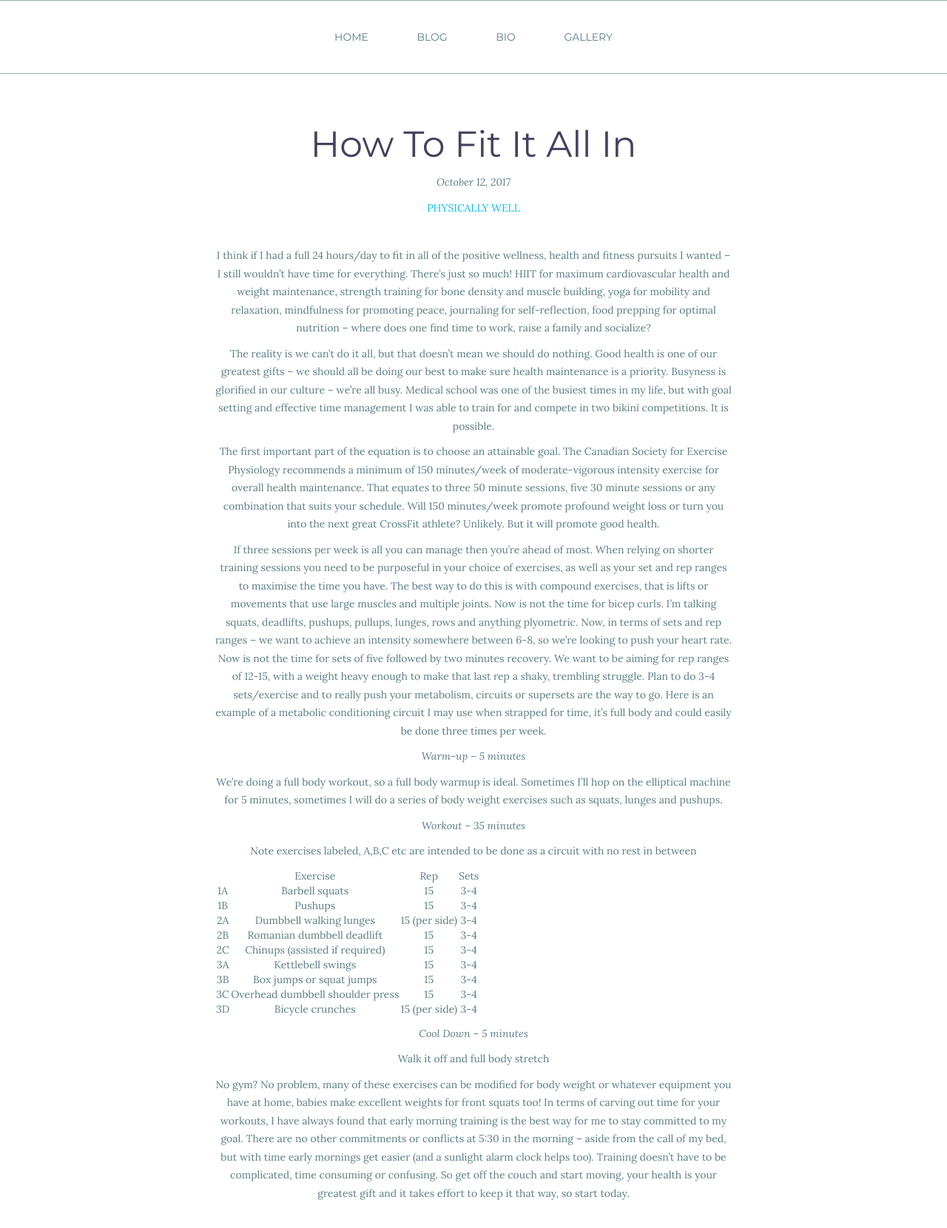
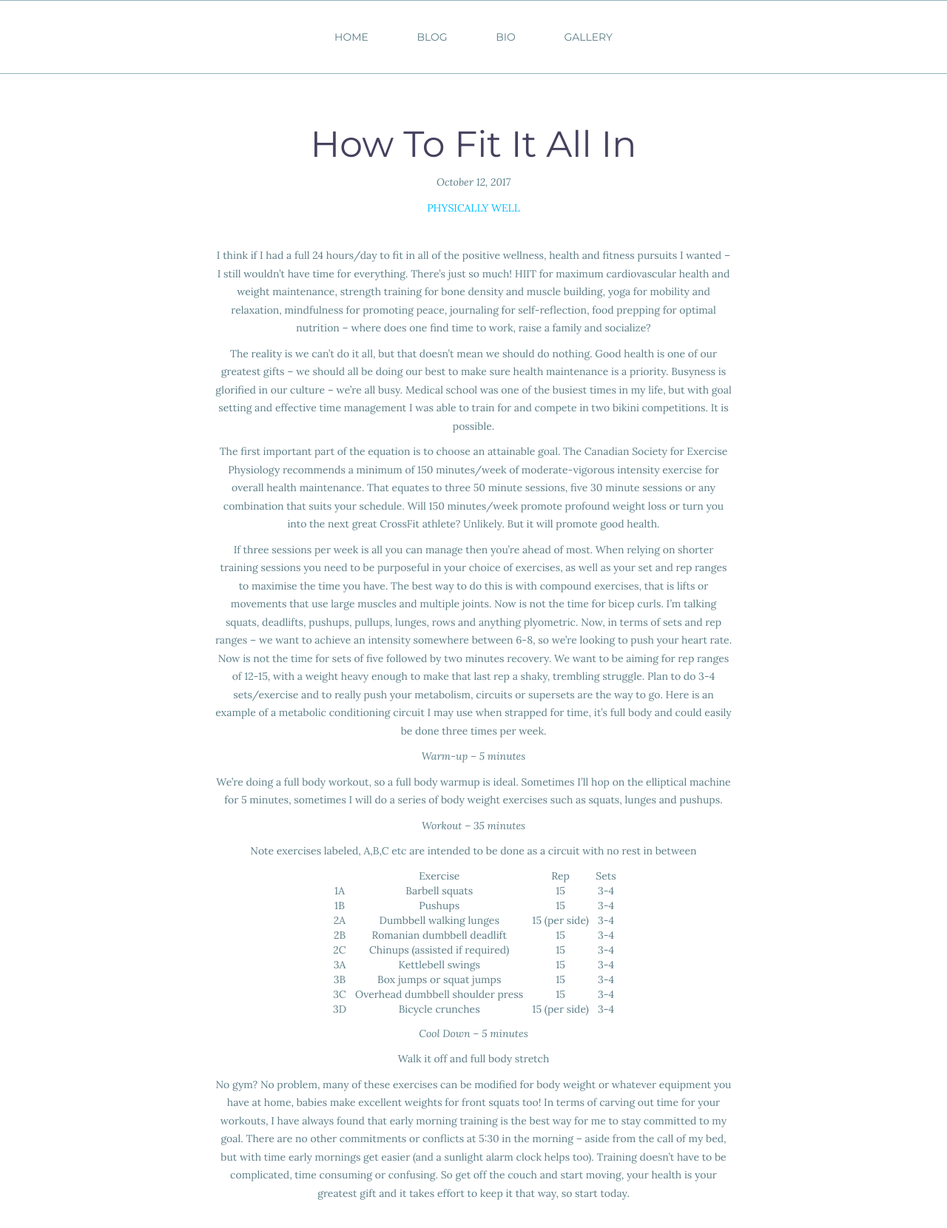
Before and after one commit to nhoughto5/PhillippaBlog, a Jekyll site: the page built from _posts/2017-10-12-Fitness-HowToFitItAllIn.md, in a window 1280 px wide. Shown: the whole page at 74% size. Built offline with Jekyll 4.4.1, drawn with Linux system fonts in a browser that asks for light colours; nearby versions of some CDN libraries.

Commit message:
Center table

```diff
--- a/assets/css/style.scss
+++ b/assets/css/style.scss
@@ -602,4 +602,20 @@ POST
     a {
         border-bottom: 1px solid $accent;
     }
+
+    table {
+        margin: 0 auto;
+
+        tr {
+            margin-bottom: 3px;
+        }
+        tr:last-child {
+            margin-bottom: 0;
+        }
+
+        td {
+            padding: 0 5px;
+        }
+
+    }
 }
```
